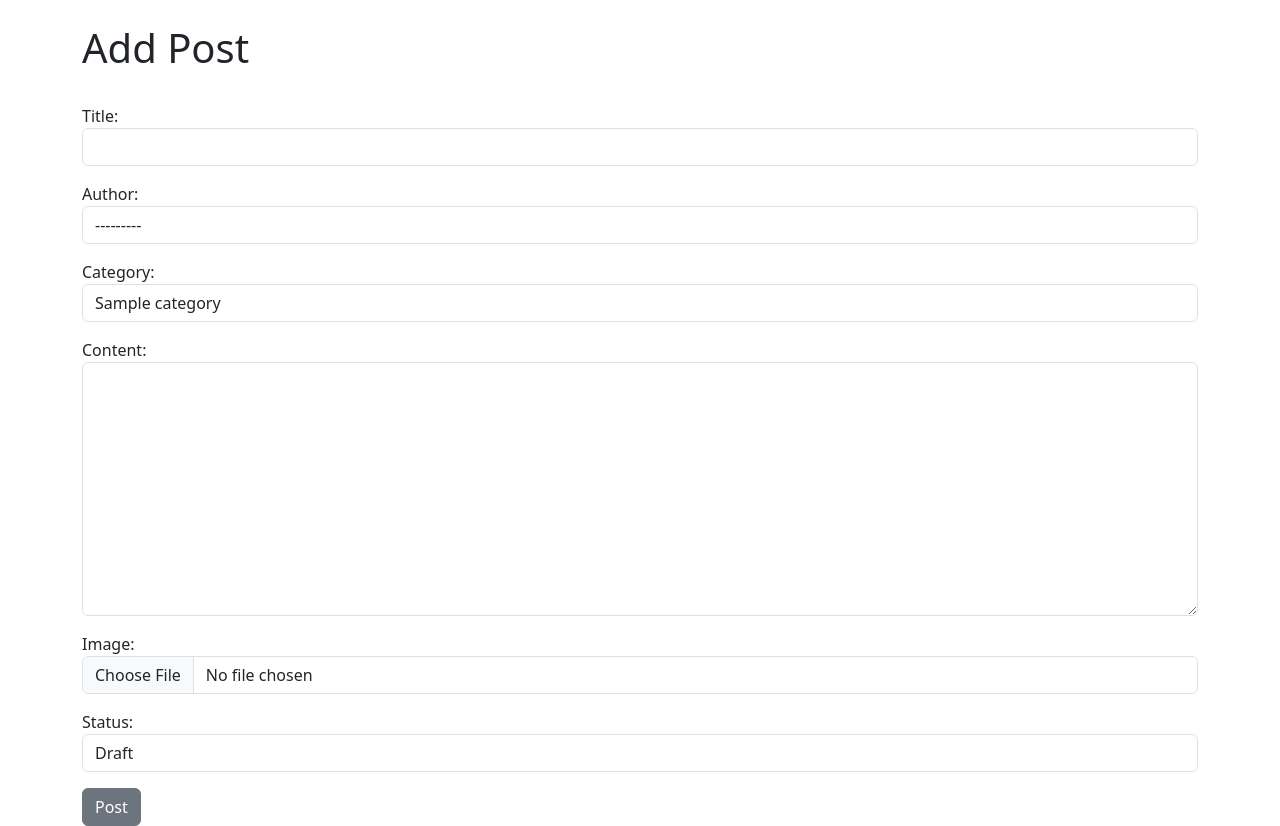
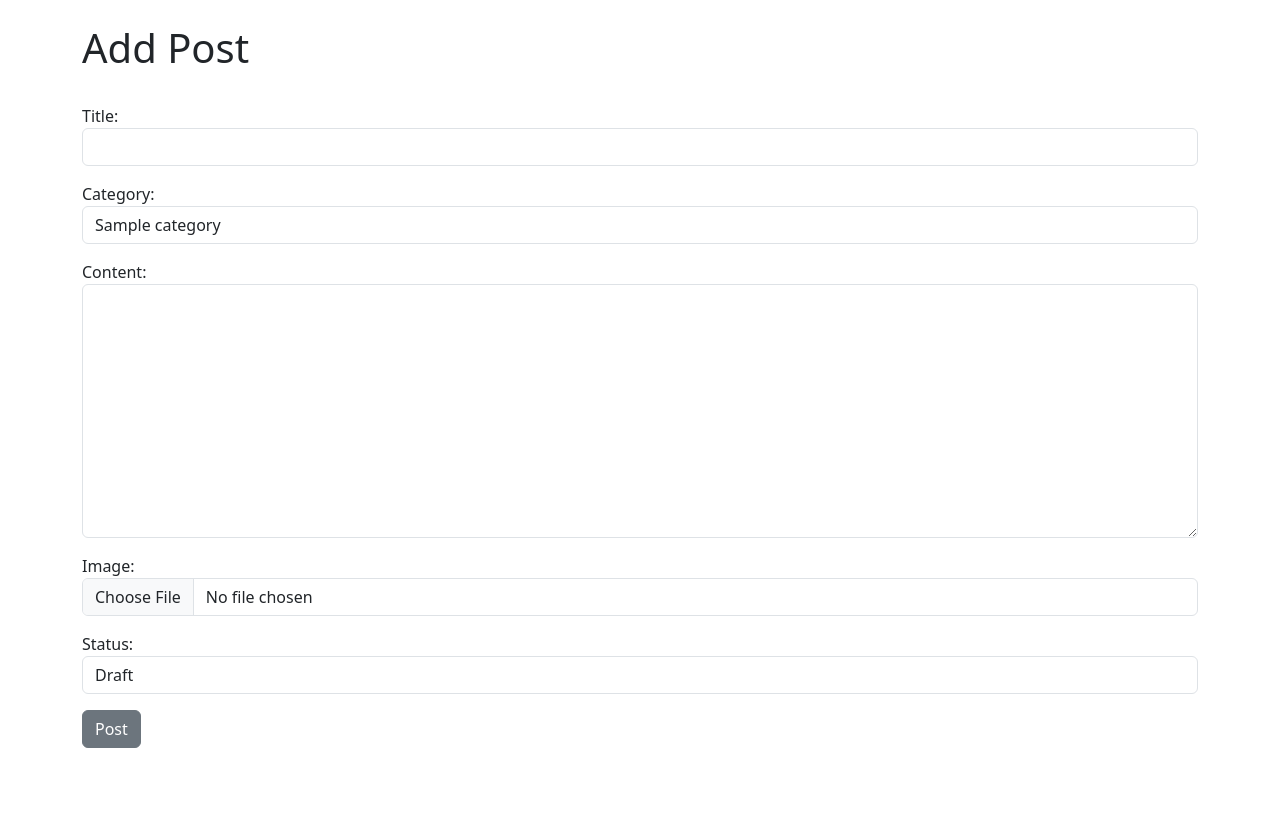
Before and after one commit to ScottA27/Portfolio-Project-4, a Django app: page /add_post/ in a window 1280 px wide. Shown: the part 56-882 px from the top of the page. After the commit the page ends 804 px from the top, so only its background shows below. Run offline with Django 3.2, Linux system fonts and the light colour scheme; a user stored in the database is signed in; tables that the repository leaves empty hold one stand-in row (values such as "Sample post").

Commit message:
Added code to restrict users to only making blog posts with their user, whereas before you could select who the author was

```diff
--- a/blog/forms.py
+++ b/blog/forms.py
@@ -17,7 +17,8 @@ class PostForm(forms.ModelForm):
 
         widgets = {
             'title': forms.TextInput(attrs={'class': 'form-control'}),
-            'author': forms.Select(attrs={'class': 'form-control'}),
+            'author': forms.TextInput(attrs={'class': 'form-control', 'value': '', 'id': 'user', 'type': 'hidden'}),
+            #'author': forms.Select(attrs={'class': 'form-control'}),
             'category': forms.Select(choices=choice_list, attrs={'class': 'form-control'}),
             'content': forms.Textarea(attrs={'class': 'form-control'}),
             'featured_image': forms.FileInput(attrs={'class': 'form-control'}),
--- a/templates/add_post.html
+++ b/templates/add_post.html
@@ -13,9 +13,16 @@
         <button class="btn btn-secondary">Post</button>
     </form>
 </div>
+
+<script>
+    var name = "{{ user.id }}";
+    document.getElementById("user").value = name;
+</script>
+
 {% else %}
 
 Please Login or Register if you wish to do this action!
+
 {% endif %}
 
 {% endblock %}
```
